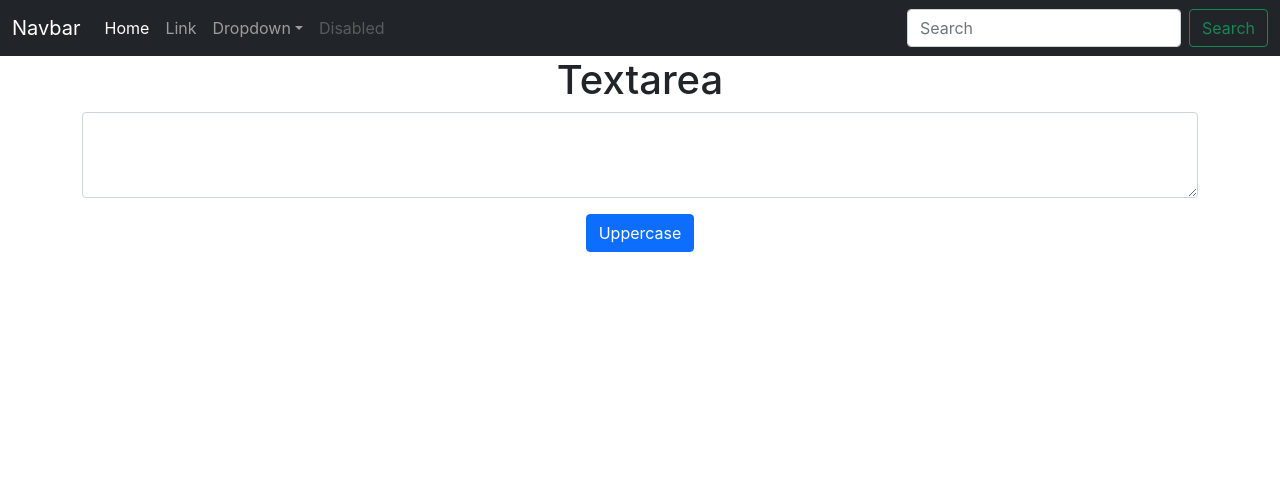
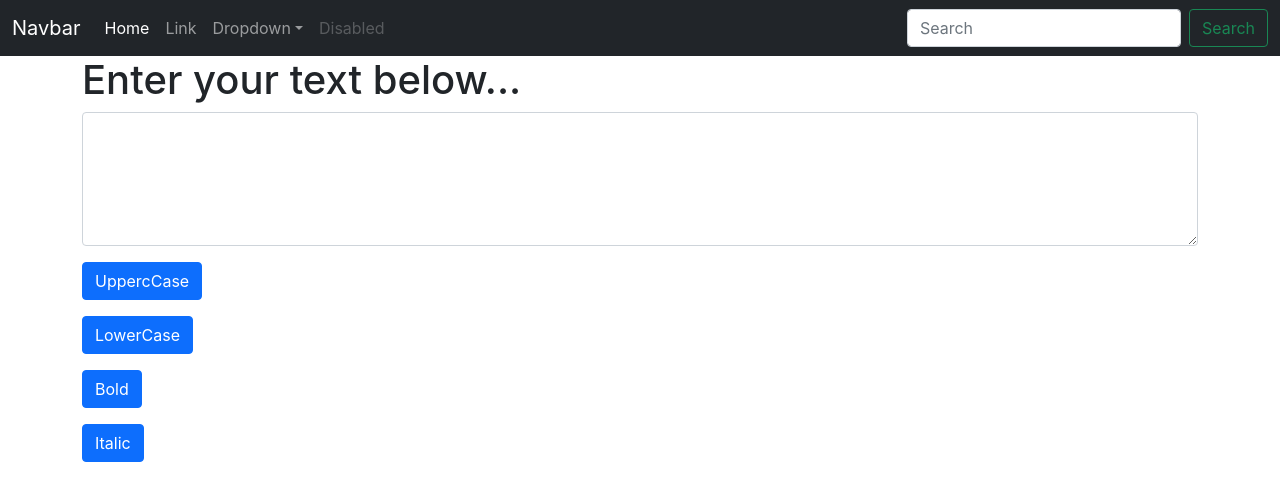
Before and after one commit to Rajguru-Aditya/react-text-editor, a React (Create React App) app: page / in a window 1280 px wide. Shown: the top 500 px of the page. Built offline with nearby package versions, Linux system fonts and the light colour scheme.

Commit message:
using props

```diff
--- a/src/App.js
+++ b/src/App.js
@@ -1,6 +1,7 @@
 import React, { useState } from "react";
-import "./App.css";
-import Button from "./components/Button";
+// import "./App.css";
+import Navbar from "./components/Navbar";
+import TextArea from "./components/TextArea";
 
 function App() {
   const [text, setText] = useState("");
@@ -12,104 +13,9 @@ function App() {
 
   return (
     <div className="App">
-      <nav className="navbar navbar-expand-lg navbar-dark bg-dark">
-        <div className="container-fluid">
-          <a className="navbar-brand" href="/">
-            Navbar
-          </a>
-          <button
-            className="navbar-toggler"
-            type="button"
-            data-bs-toggle="collapse"
-            data-bs-target="#navbarSupportedContent"
-            aria-controls="navbarSupportedContent"
-            aria-expanded="false"
-            aria-label="Toggle navigation"
-          >
-            <span className="navbar-toggler-icon"></span>
-          </button>
-          <div className="collapse navbar-collapse" id="navbarSupportedContent">
-            <ul className="navbar-nav me-auto mb-2 mb-lg-0">
-              <li className="nav-item">
-                <a className="nav-link active" aria-current="page" href="/">
-                  Home
-                </a>
-              </li>
-              <li className="nav-item">
-                <a className="nav-link" href="/">
-                  Link
-                </a>
-              </li>
-              <li className="nav-item dropdown">
-                <a
-                  className="nav-link dropdown-toggle"
-                  href="/"
-                  id="navbarDropdown"
-                  role="button"
-                  data-bs-toggle="dropdown"
-                  aria-expanded="false"
-                >
-                  Dropdown
-                </a>
-                <ul className="dropdown-menu" aria-labelledby="navbarDropdown">
-                  <li>
-                    <a className="dropdown-item" href="/">
-                      Action
-                    </a>
-                  </li>
-                  <li>
-                    <a className="dropdown-item" href="/">
-                      Another action
-                    </a>
-                  </li>
-                  <li>
-                    <hr className="dropdown-divider" />
-                  </li>
-                  <li>
-                    <a className="dropdown-item" href="/">
-                      Something else here
-                    </a>
-                  </li>
-                </ul>
-              </li>
-              <li className="nav-item">
-                <a
-                  className="nav-link disabled"
-                  href="/"
-                  tabindex="-1"
-                  aria-disabled="true"
-                >
-                  Disabled
-                </a>
-              </li>
-            </ul>
-            <form className="d-flex">
-              <input
-                className="form-control me-2"
-                type="search"
-                placeholder="Search"
-                aria-label="Search"
-              />
-              <button className="btn btn-outline-success" type="submit">
-                Search
-              </button>
-            </form>
-          </div>
-        </div>
-      </nav>
-
+      <Navbar />
       <div className="container">
-        <div className="mb-3">
-          <h1>Textarea</h1>
-          <textarea
-            onChange={(e) => setText(e)}
-            value={text}
-            className="form-control"
-            id="exampleFormControlTextarea1"
-            rows="3"
-          ></textarea>
-        </div>
-        <Button click={handleChange} />
+        <TextArea heading="Enter your text below..." />
       </div>
     </div>
   );
--- a/src/components/Button.jsx
+++ b/src/components/Button.jsx
@@ -2,9 +2,9 @@ import React from "react";
 
 function Button(props) {
   return (
-    <div>
+    <div className="mb-3">
       <button onClick={props.click} className="btn btn-primary">
-        Uppercase
+        {props.name}
       </button>
     </div>
   );
--- /dev/null
+++ b/src/components/Navbar.jsx
@@ -0,0 +1,95 @@
+import React from "react";
+
+function Navbar() {
+  return (
+    <div>
+      <nav className="navbar navbar-expand-lg navbar-dark bg-dark">
+        <div className="container-fluid">
+          <a className="navbar-brand" href="/">
+            Navbar
+          </a>
+          <button
+            className="navbar-toggler"
+            type="button"
+            data-bs-toggle="collapse"
+            data-bs-target="#navbarSupportedContent"
+            aria-controls="navbarSupportedContent"
+            aria-expanded="false"
+            aria-label="Toggle navigation"
+          >
+            <span className="navbar-toggler-icon"></span>
+          </button>
+          <div className="collapse navbar-collapse" id="navbarSupportedContent">
+            <ul className="navbar-nav me-auto mb-2 mb-lg-0">
+              <li className="nav-item">
+                <a className="nav-link active" aria-current="page" href="/">
+                  Home
+                </a>
+              </li>
+              <li className="nav-item">
+                <a className="nav-link" href="/">
+                  Link
+                </a>
+              </li>
+              <li className="nav-item dropdown">
+                <a
+                  className="nav-link dropdown-toggle"
+                  href="/"
+                  id="navbarDropdown"
+                  role="button"
+                  data-bs-toggle="dropdown"
+                  aria-expanded="false"
+                >
+                  Dropdown
+                </a>
+                <ul className="dropdown-menu" aria-labelledby="navbarDropdown">
+                  <li>
+                    <a className="dropdown-item" href="/">
+                      Action
+                    </a>
+                  </li>
+                  <li>
+                    <a className="dropdown-item" href="/">
+                      Another action
+                    </a>
+                  </li>
+                  <li>
+                    <hr className="dropdown-divider" />
+                  </li>
+                  <li>
+                    <a className="dropdown-item" href="/">
+                      Something else here
+                    </a>
+                  </li>
+                </ul>
+              </li>
+              <li className="nav-item">
+                <a
+                  className="nav-link disabled"
+                  href="/"
+                  tabindex="-1"
+                  aria-disabled="true"
+                >
+                  Disabled
+                </a>
+              </li>
+            </ul>
+            <form className="d-flex">
+              <input
+                className="form-control me-2"
+                type="search"
+                placeholder="Search"
+                aria-label="Search"
+              />
+              <button className="btn btn-outline-success" type="submit">
+                Search
+              </button>
+            </form>
+          </div>
+        </div>
+      </nav>
+    </div>
+  );
+}
+
+export default Navbar;
--- /dev/null
+++ b/src/components/TextArea.jsx
@@ -0,0 +1,25 @@
+import React, { useState } from "react";
+import Button from "./Button";
+
+function TextArea(props) {
+  const [text, setText] = useState("Enter your text...");
+
+  return (
+    <div>
+      <h1>{props.heading}</h1>
+      <div className="mb-3">
+        <textarea
+          className="form-control"
+          id="exampleFormControlTextarea1"
+          rows="5"
+        ></textarea>
+      </div>
+      <Button name="UppercCase" />
+      <Button name="LowerCase" />
+      <Button name="Bold" />
+      <Button name="Italic" />
+    </div>
+  );
+}
+
+export default TextArea;
```
